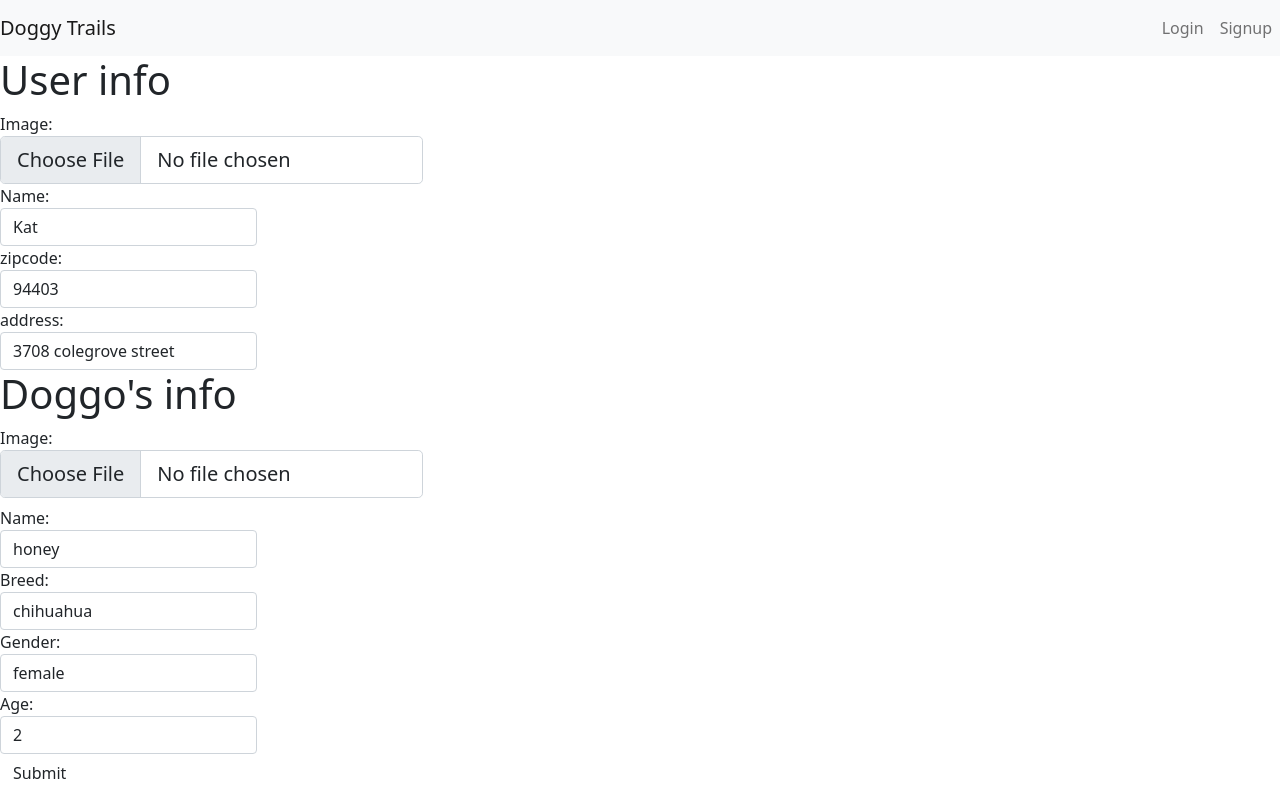
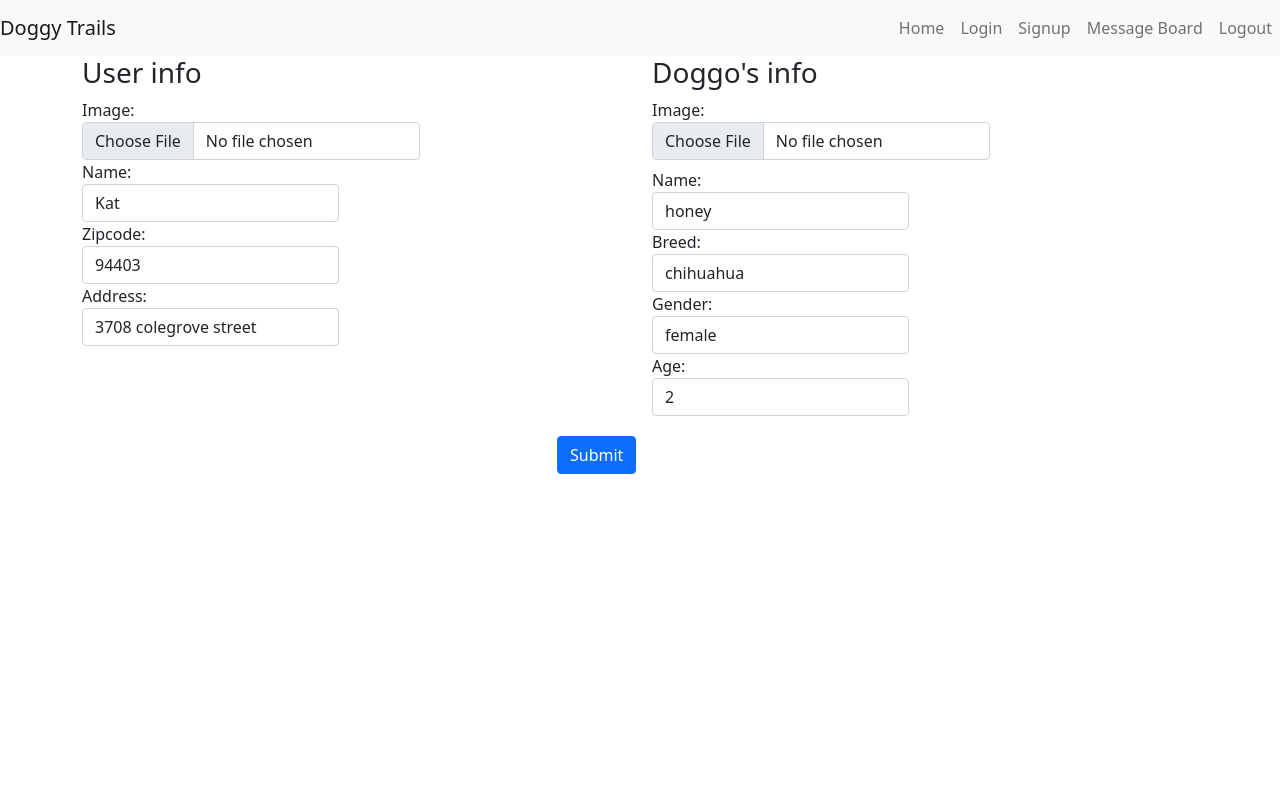
Before and after one commit to shradhalad/HB-Project-Doggy-Trails, a Flask app: template templates/user_profile.html in a window 1280 px wide. Run offline with Flask 2, Linux system fonts and the light colour scheme; the template is opened without the code that fills it, so the values that code supplies are empty.

Commit message:
style  signup, search & user_profile

```diff
--- a/server.py
+++ b/server.py
@@ -55,7 +55,6 @@ def complete_signup():
         db.session.commit()
         user = new_user
 
-    flash(f"Welcome {email}")
     resp = make_response(render_template("user_profile.html", user=user))
     resp.set_cookie('user_id', str(user.user_id).encode())
     resp.set_cookie('user_name', str(user.user_name).encode())
--- a/templates/user_profile.html
+++ b/templates/user_profile.html
@@ -1,12 +1,44 @@
 {% extends 'base.html' %}
+
+{% block navbar %}
+<nav class="navbar navbar-expand-lg navbar-light bg-light">
+  <button class="navbar-toggler" type="button" data-toggle="collapse" data-target="#navbarTogglerDemo01"
+    aria-controls="navbarTogglerDemo01" aria-expanded="false" aria-label="Toggle navigation">
+    <span class="navbar-toggler-icon"></span>
+  </button>
+  <div class="collapse navbar-collapse" id="navbarTogglerDemo01">
+    <a class="navbar-brand" href="#">Doggy Trails</a>
+    <ul class="navbar-nav ms-auto mt-2 mt-lg-0">
+      <li class="nav-item">
+        <a class="nav-link" href="/">Home</a>
+      </li>
+      <li class="nav-item">
+        <a class="nav-link" href="/login">Login</a>
+      </li>
+      <li class="nav-item">
+        <a class="nav-link" href="/signup">Signup</a>
+      </li>
+      <li class="nav-item">
+        <a class="nav-link" href="/message_board">Message Board</a>
+      </li>
+      <li class="nav-item">
+        <a class="nav-link" href="/logout">Logout</a>
+      </li>
+    </ul>
+  </div>
+</nav>
+{% endblock %}
 {% block body %}
+<form action="/POST_user_profile" class="profile_form" method="post" enctype="multipart/form-data">
+  <div class="container">
+    <div class="row">
+      <div class="col">
 
-<form action="/POST_user_profile" class="profile_form" method="post" enctype="multipart/form-data">
-  <h1>User info</h1>
+        <h3>User info</h3>
 
         <div>
           <label>Image:
-      <input type="file" id="myFile1" name="user_image" class="form-control form-control-lg file-input" required>
+            <input type="file" id="myFile1" name="user_image" class="form-control file-input" required>
           </label>
         </div>
 
@@ -17,31 +49,32 @@
         </div>
 
         <div>
-    <label>zipcode:
+          <label>Zipcode:
             <input type="text" class="form-control" placeholder="location" name="zipcode" value="94403" required>
           </label>
         </div>
 
         <div>
-    <label>address:
+          <label>Address:
             <input type="text" class="form-control" placeholder="address" name="address" value="3708 colegrove street"
               required>
           </label>
         </div>
 
+      </div>
+      <div class="col">
 
-
-  <h1>Doggo's info</h1>
+        <h3>Doggo's info</h3>
 
         <div>
           <label for="myFile2" class="form-label">Image:
-      <input type="file" id="myFile2" name="dog_image" class="form-control form-control-lg" required>
+            <input type="file" id="myFile2" name="dog_image" class="form-control" required>
           </label>
         </div>
 
         <div>
-    <label>Name:
-      <input type="text" class="form-control" placeholder="Name" name="dog_name" value="honey" required>
+          <label for="nameInput">Name:
+            <input id="nameInput" type="text" class="form-control" placeholder="Name" name="dog_name" value="honey" required>
           </label>
         </div>
         <div>
@@ -62,9 +95,13 @@
           </label>
         </div>
 
-
-  <div>
-    <input class="btn" type="submit" value="Submit">
       </div>
-
+    </div>
+    <div class="row" style="margin-top: 20px;">
+      <div class="offset-5 col-1">
+      <input class="btn btn-primary" type="submit" value="Submit">
+      </div>
+    </div>
+  </div>
+</form>
 {% endblock %}
```
Also changed, not shown: templates/search.html (+14 -5 lines), templates/signup.html (+29 -7 lines). Lines whose indentation alone changed are shown as unchanged.
